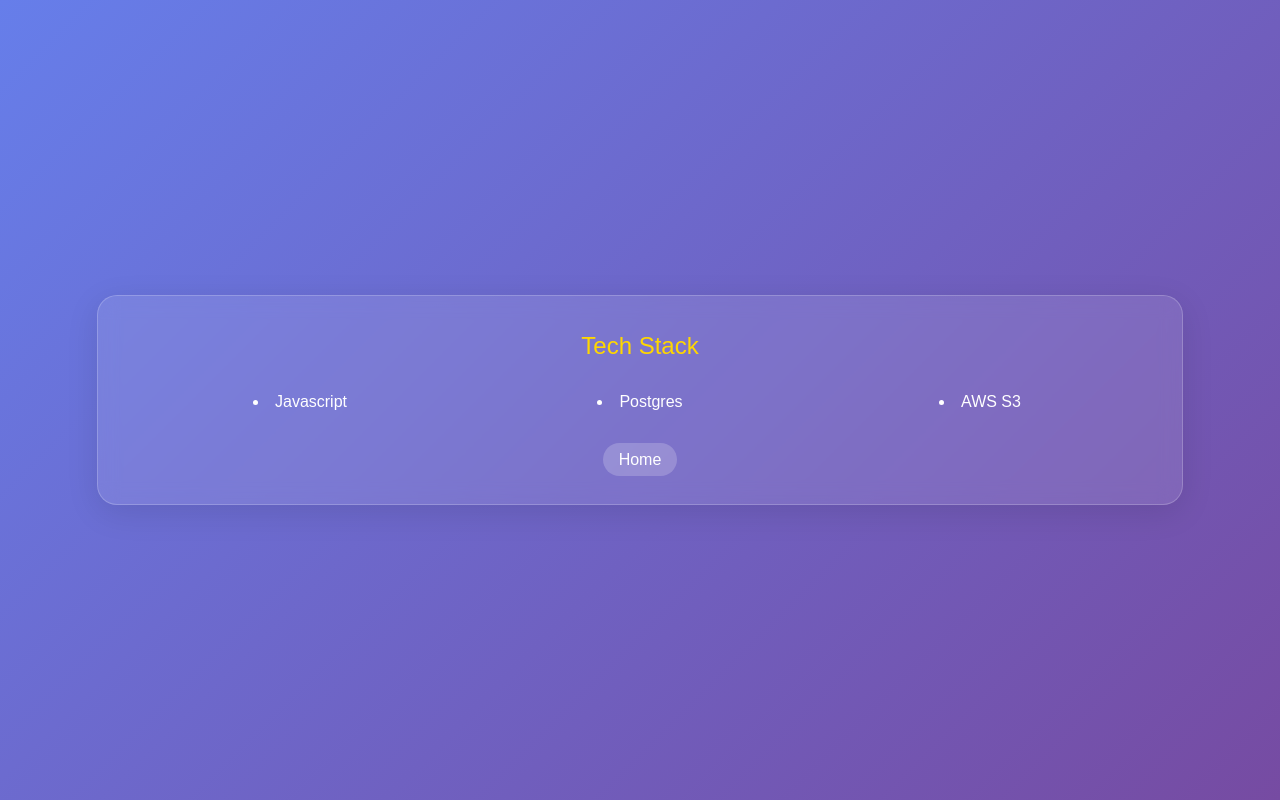
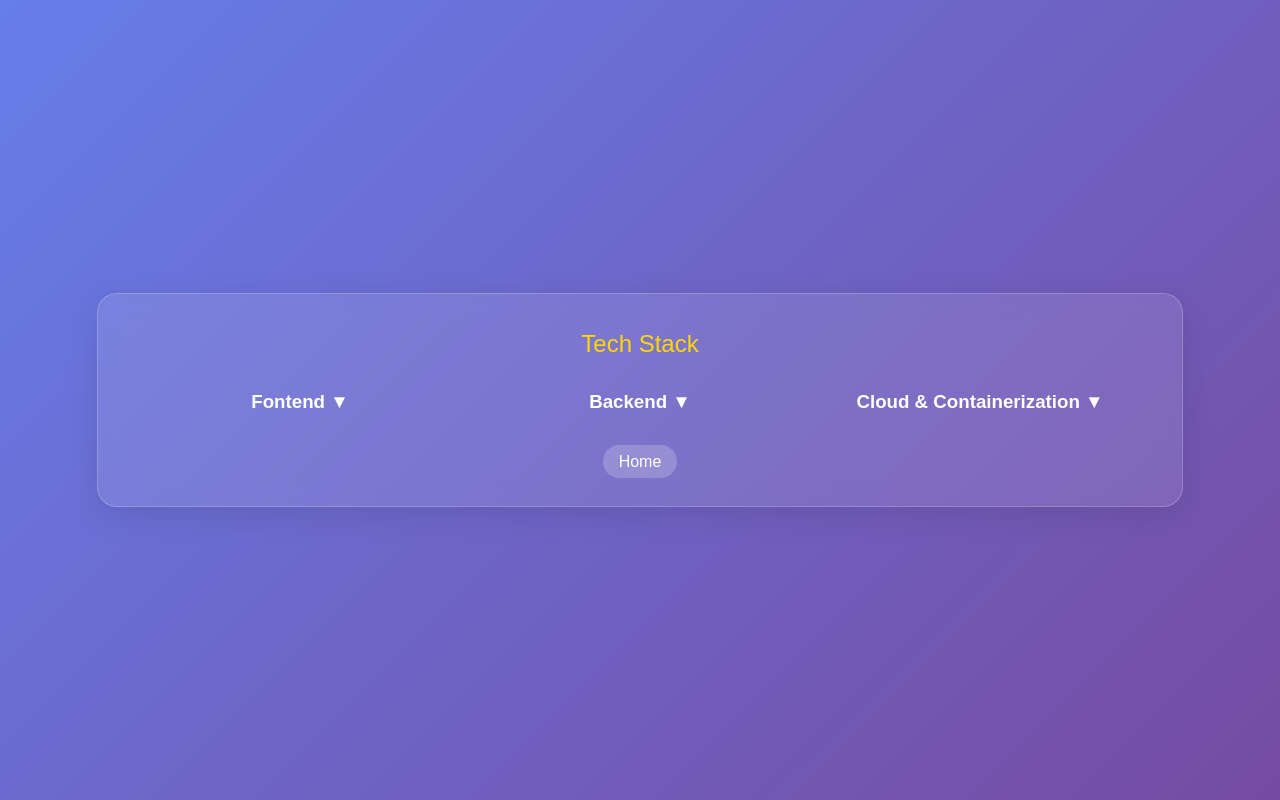
Before and after one commit to howardsun-dev/cicd-portfolio, a React (Vite) app: page /techstack in a window 1280 px wide. Built offline with nearby package versions, Linux system fonts and the light colour scheme.

Commit message:
temporary tech stack page to be reworked

```diff
--- a/src/Components/TechStackPage.tsx
+++ b/src/Components/TechStackPage.tsx
@@ -1,19 +1,64 @@
+import React, { useState } from 'react';
 import './ProfilePage.css';
 import { Link } from '@tanstack/react-router';
 
+// add collapsable list for the 3 columns
+
+function CollapsibleListItem({ title, children }) {
+  const [isExpanded, setIsExpanded] = useState(false);
+
+  const toggleExpand = () => {
+    setIsExpanded(!isExpanded);
+  };
+
+  return (
+    <div>
+      <div onClick={toggleExpand} style={{ cursor: 'pointer' }}>
+        <h3>
+          {title} {isExpanded ? '▲' : '▼'}
+        </h3>
+      </div>
+      {isExpanded && <div>{children}</div>}
+    </div>
+  );
+}
 export default function TechStackPage() {
   return (
     <div className="profile-container">
       <div className="title">Tech Stack</div>
       <div className="tech-container">
         <div className="column">
-          <li>Javascript</li>
+          <CollapsibleListItem title="Fontend">
+            <ul>
+              <li>React</li>
+              <li>Redux</li>
+              <li>Typescript</li>
+            </ul>
+          </CollapsibleListItem>
         </div>
         <div className="column">
-          <li>Postgres</li>
+          <CollapsibleListItem title="Backend">
+            <ul>
+              <li>Node.js</li>
+              <li>Express</li>
+              <li>Electron.js</li>
+              <li>Python</li>
+              <li>PostgreSQL</li>
+              <li>MongoDB</li>
+              <li>Vite</li>
+              <li>webpack</li>
+            </ul>
+          </CollapsibleListItem>
         </div>
         <div className="column">
-          <li>AWS S3</li>
+          <CollapsibleListItem title="Cloud & Containerization">
+            <ul>
+              <li>AWS</li>
+              <li>Terraform</li>
+              <li>Docker</li>
+              <li>Kubernetes</li>
+            </ul>
+          </CollapsibleListItem>
         </div>
       </div>
       <div style={{ marginTop: '1.5rem' }}>
```
